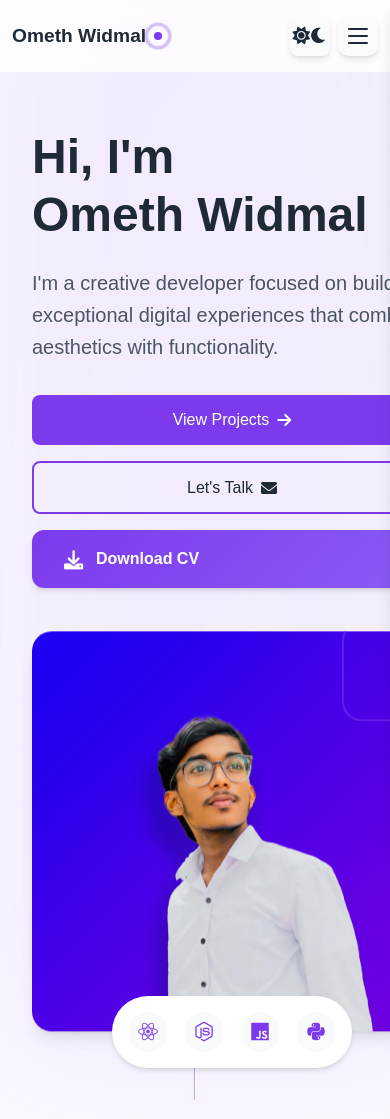
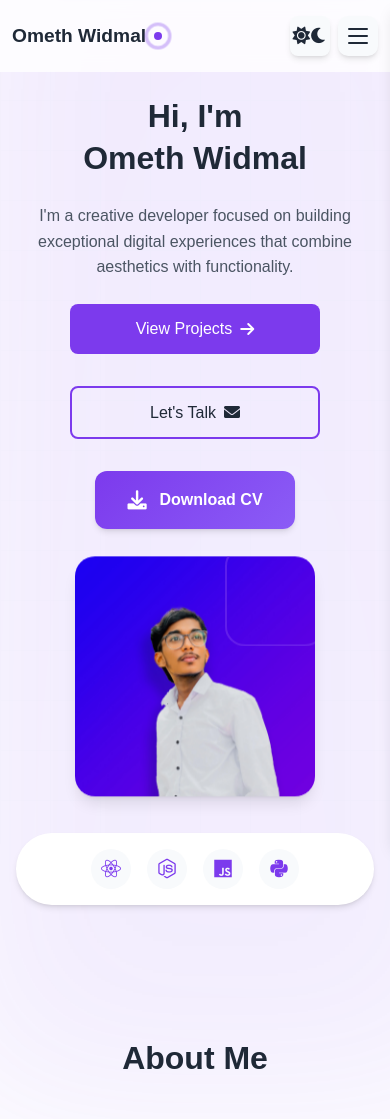
Before and after one commit to omethwithmal/My_Portfolio, a plain HTML site: page index.html in a window 390 px wide. Shown: the top 1119 px of the page. Drawn offline with Linux system fonts and the light colour scheme; a web font is replaced by a local one.

Commit message:
mobile_1

```diff
--- a/index.html
+++ b/index.html
@@ -78,7 +78,7 @@
             </div>
             <div class="hero-visual">
                 <div class="hero-image">
-                    <img src="src/profile2.jpg" alt="Ometh Widmal">
+                    <img src="src/profile2.jpg" alt="Ometh Widmal" loading="lazy">
                     <div class="image-decoration"></div>
                 </div>
                 <div class="tech-stack">
--- a/portfolio.css
+++ b/portfolio.css
@@ -2099,6 +2099,94 @@ section {
     opacity: 0.5;
 }
 
+
+
+/* Hero Section - Mobile Responsive */
+@media (max-width: 768px) {
+    .hero {
+        padding: 6rem 1rem 2rem; /* Top padding අඩු කරන්න */
+        min-height: auto; /* Full height ඉවත් කරන්න */
+    }
+
+    .hero-content {
+        grid-template-columns: 1fr;
+        gap: 2rem;
+        text-align: center; /* මධ්‍යගත කිරීම */
+    }
+
+    .hero-title {
+        font-size: 2.5rem; /* අකුරු ප්‍රමාණය අඩු කරන්න */
+        line-height: 1.3;
+    }
+
+    .hero-subtitle {
+        font-size: 1.1rem;
+        margin-bottom: 1.5rem;
+    }
+
+    .hero-cta {
+        flex-direction: column; /* බොත්තම් එකට එක යටින් */
+        gap: 1rem;
+        align-items: center;
+    }
+
+    .btn {
+        width: 100%; /* පළල පුරවන්න */
+        max-width: 250px; /* උපරිම පළල */
+    }
+
+    .hero-image {
+        width: 280px; /* පින්තූර ප්‍රමාණය අඩු කරන්න */
+        height: 280px;
+        margin: 0 auto 2rem; /* මධ්‍යගත කිරීම */
+    }
+
+    .tech-stack {
+        position: relative;
+        bottom: auto;
+        margin-top: 1rem;
+        justify-content: center;
+    }
+
+    .scroll-indicator {
+        display: none; /* මොබයිල් වලට අවශ්‍ය නැත */
+    }
+}
+
+@media (max-width: 480px) {
+    .hero-title {
+        font-size: 2rem; /* ඉතා කුඩා උපාංග සඳහා */
+    }
+
+    .hero-subtitle {
+        font-size: 1rem;
+    }
+
+    .hero-image {
+        width: 240px;
+        height: 240px;
+    }
+}
+
+
+.hero-cta {
+    display: flex;
+    gap: 1rem; /* නූතන බ්‍රව්සර් */
+}
+
+/* පැරණි බ්‍රව්සර් සහාය */
+.hero-cta > * + * {
+    margin-left: 1rem;
+}
+
+@media (max-width: 768px) {
+    .hero-cta > * + * {
+        margin-left: 0;
+        margin-top: 1rem;
+    }
+}
+
+
 @keyframes progressReveal {
     0% {
         transform: scaleX(0);
```
